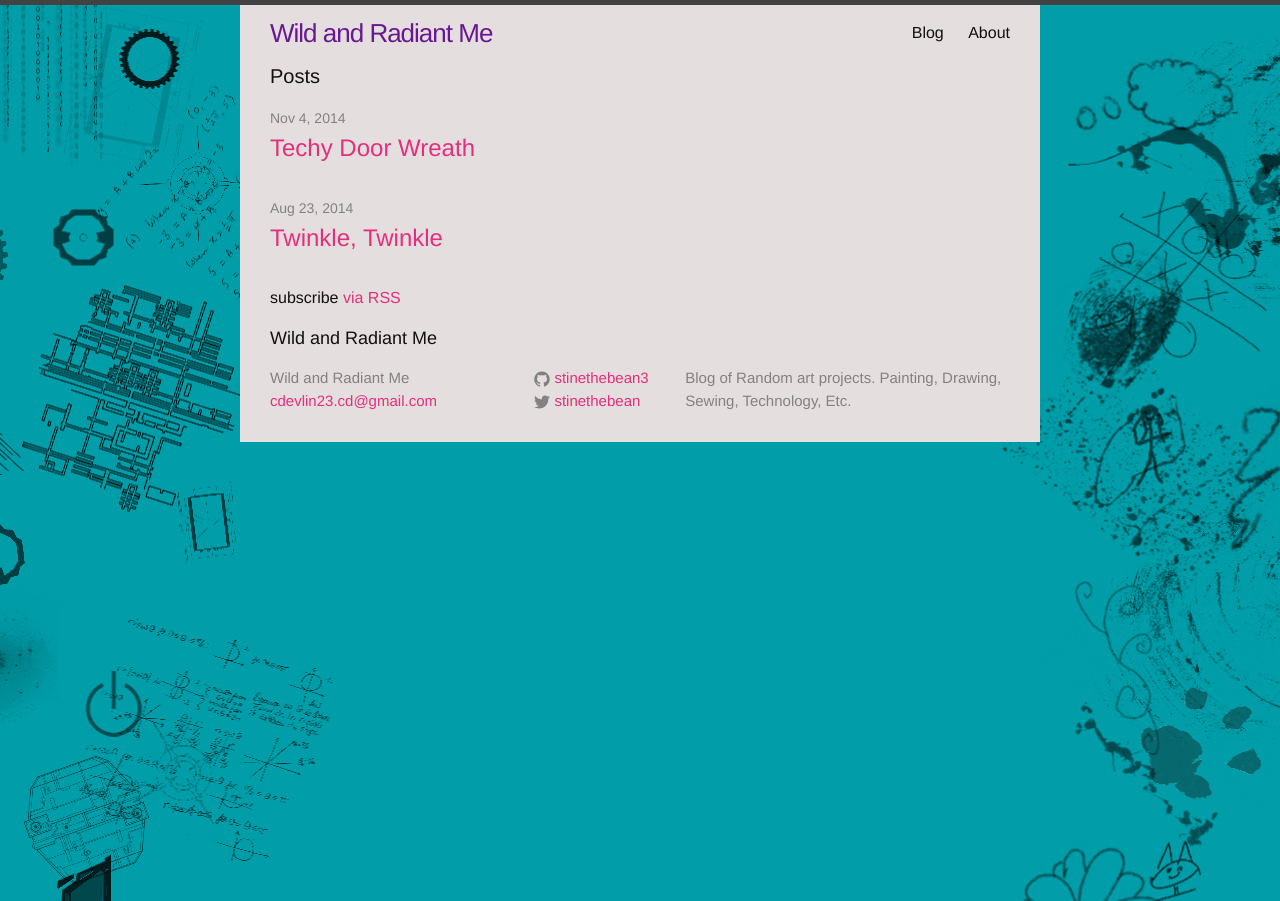
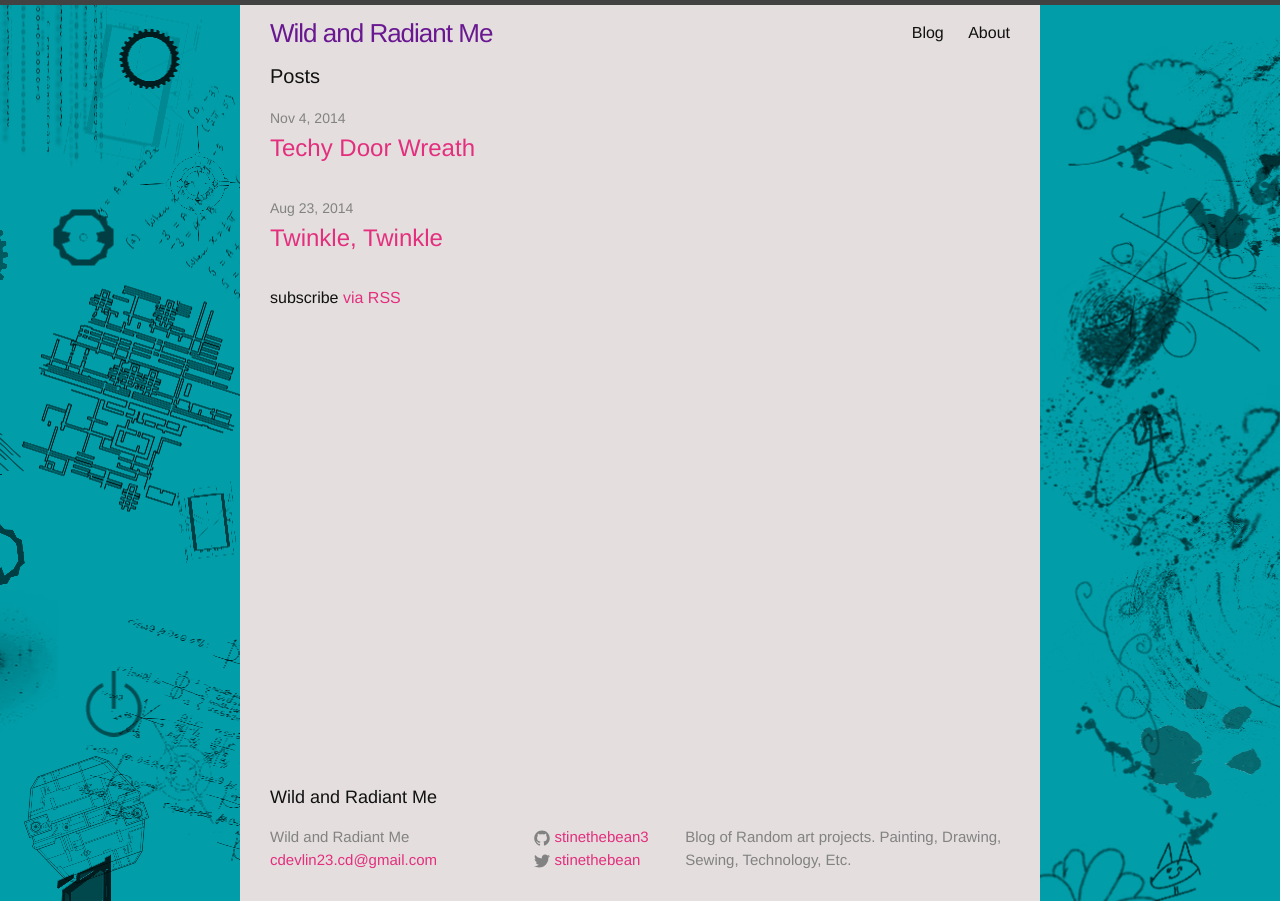
Before and after one commit to stinethebean3/blog, a Jekyll site: the page built from index.html, in a window 1280 px wide. Built offline with Jekyll 4.4.1, drawn with Linux system fonts in a browser that asks for light colours.

Commit message:
sticky footer and filled in body color

```diff
--- a/_layouts/default.html
+++ b/_layouts/default.html
@@ -4,15 +4,15 @@
   {% include head.html %}
 
   <body>
+    <div id="container">
+       {% include header.html %}
 
-    {% include header.html %}
-
-    <div class="page-content">
-      <div class="wrapper">
-        {{ content }}
-      </div>
+       <div class="page-content">
+         <div class="wrapper">
+           {{ content }}
+         </div>
+       </div>
     </div>
-
     {% include footer.html %}
 
   </body>
--- a/_sass/_base.scss
+++ b/_sass/_base.scss
@@ -22,6 +22,10 @@ body {
     background-color: $background-color;
     background-image: url("/assets/images/background.png");
     background-position: top center;
+}
+
+html, body {
+    height: 100%;
 }
 
 /**
@@ -147,7 +151,11 @@ pre {
     }
 }
 
-
+#container {
+  min-height: 100%;
+  margin-bottom: -116px;
+  position: relative;
+}
 
 /**
  * Wrapper
@@ -160,7 +168,7 @@ pre {
     padding-right: $spacing-unit;
     padding-left: $spacing-unit;
     background-color: #E4DEDE;
-    @extend %clearfix;
+   @extend %clearfix;
 
     @include media-query($on-laptop) {
         max-width: -webkit-calc(800px - (#{$spacing-unit}));
@@ -170,7 +178,9 @@ pre {
     }
 }
 
-
+.page-content .wrapper {
+  padding-bottom: 116px;
+}
 
 /**
  * Clearfix
--- a/_sass/_layout.scss
+++ b/_sass/_layout.scss
@@ -92,6 +92,8 @@
  * Site footer
  */
 .site-footer {
+  height: 116px;
+  position: relative;
   /*  border-top: 1px solid $grey-color-light;
      padding: $spacing-unit 0; */
 }
```
Also changed, not shown: assets/images/background.png.
